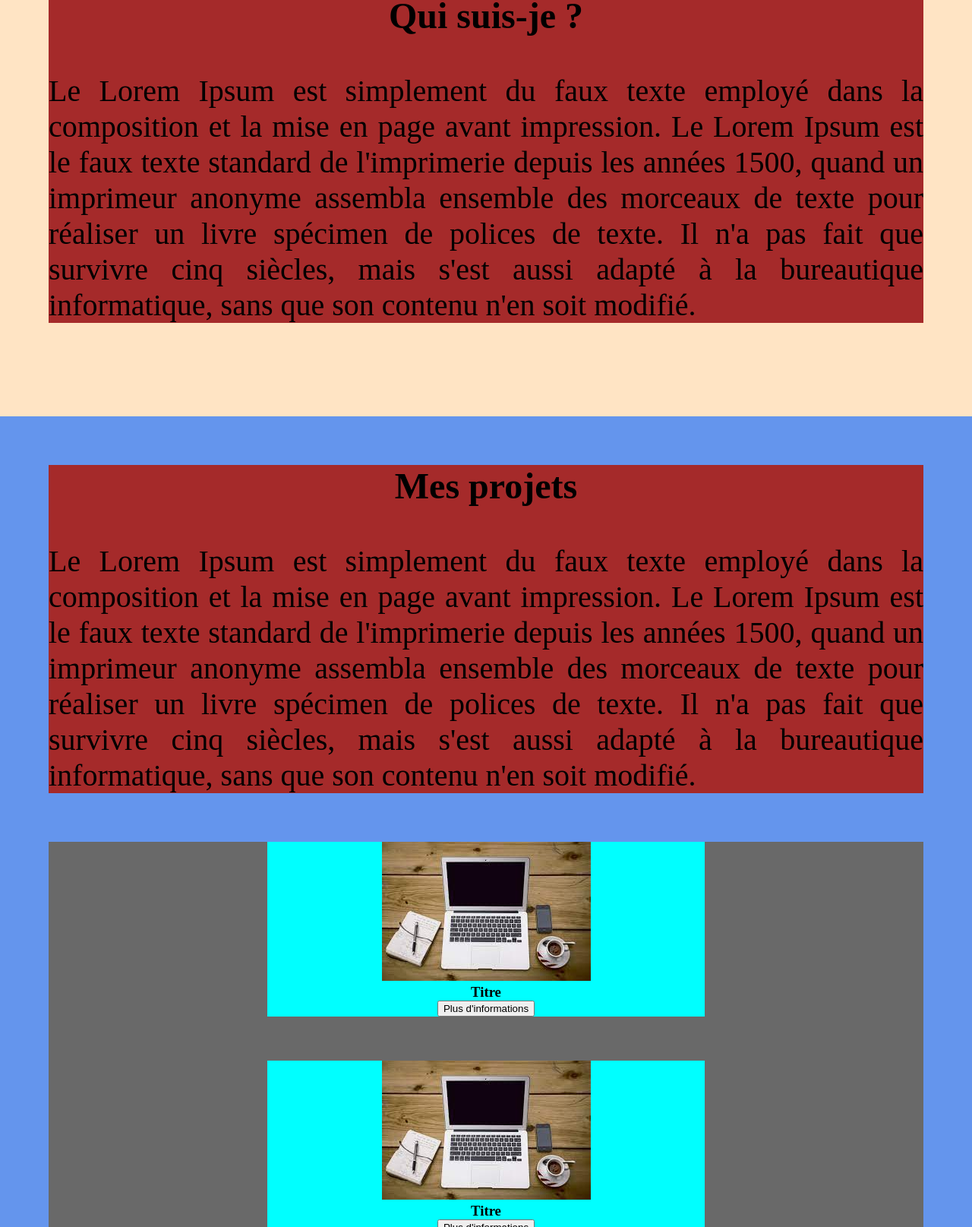
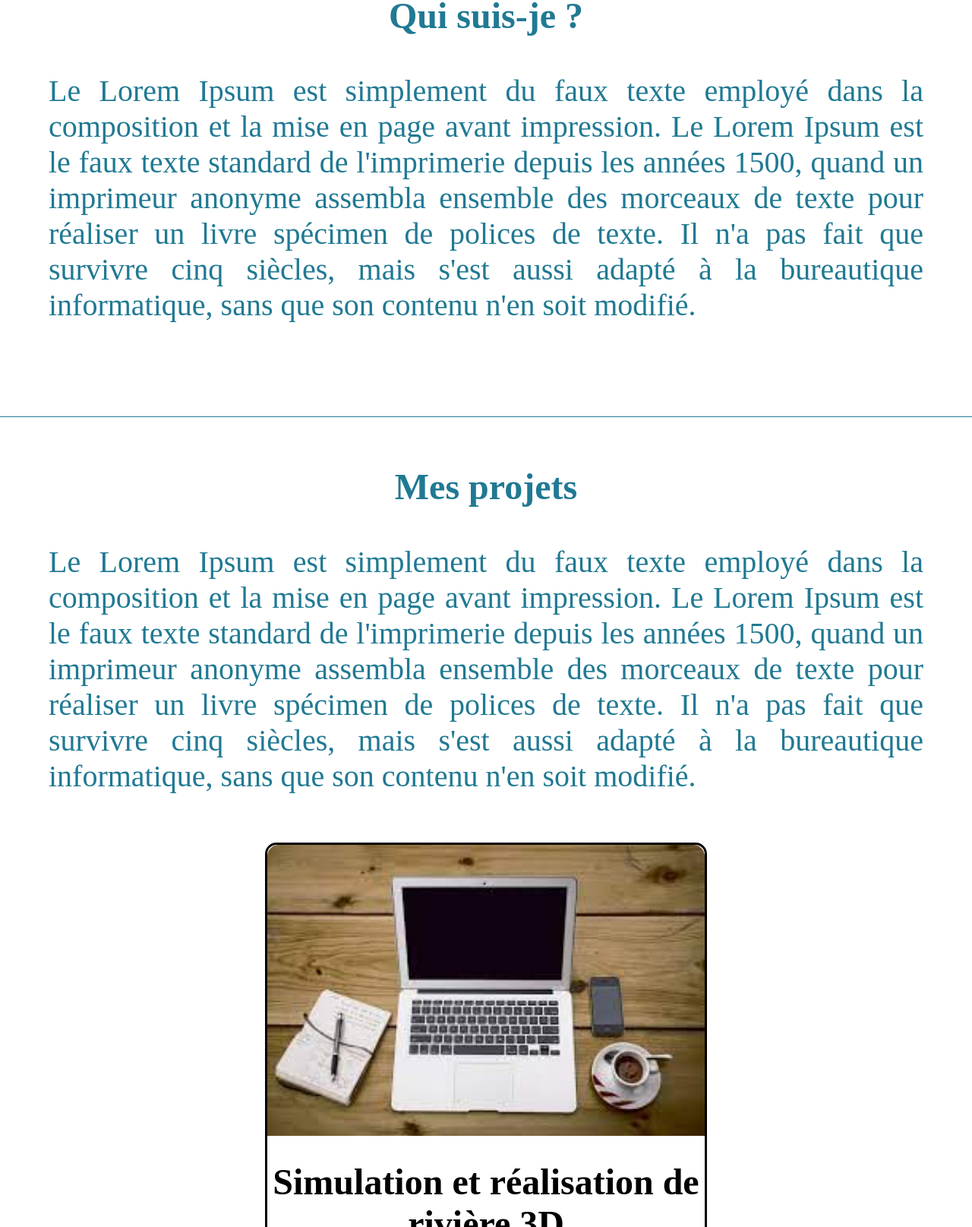
Before and after one commit to nico11092/Web_site, a plain HTML site: page index.html in a window 1280 px wide. Shown: the part 826-2441 px from the top of the page at 76% size. Drawn offline with Linux system fonts and the light colour scheme.

Commit message:
third commit

```diff
--- a/index.html
+++ b/index.html
@@ -85,21 +85,35 @@
                     <div class="cart">
                         <img src="assets/images/carrousel_0.jfif"/>
                         <div class="info_cart">
-                            <h3>Titre</h3>
+                            <h3>Simulation et réalisation de rivière 3D</h3>
                             <button>Plus d'informations</button>
                         </div>
                     </div>
                     <div class="cart">
                         <img src="assets/images/carrousel_0.jfif"/>
                         <div class="info_cart">
-                            <h3>Titre</h3>
+                            <h3>Logiciel de réservation</h3>
+                            <button>Plus d'informations</button>
+                        </div>
+                    </div>
+                    <div class="cart">
+                        <img src="assets/images/carrousel_0.jfif"/>
+                        <div class="info_cart">
+                            <h3>Titre hjouief iufhio ftydr </h3>
+                            <button>Plus d'informations</button>
+                        </div>
+                    </div>
+                    <div class="cart">
+                        <img src="assets/images/carrousel_0.jfif"/>
+                        <div class="info_cart">
+                            <h3>Titre hjouief iufhio ftydr </h3>
                             <button>Plus d'informations</button>
                         </div>
                     </div>
                 </div>
             </div>
             <div id="section3" class="container3">
-
+                <p>Contact</p>
             </div>
         </div>
 
--- a/style.css
+++ b/style.css
@@ -10,7 +10,7 @@ html, body{
   align-items: center;
   height: 170px;
   padding: 0 20px;
-  background-color: lightblue;
+  background-color: #207993;
   position: relative;
 }
 
@@ -48,13 +48,13 @@ html, body{
   float: right;
   text-decoration: none;
   font-size: 2.5em;
-  color: black;
+  color: #207993;
   display: block;
   transition: 0.3s;
 }
 
 .navbar .menu .sidenav a:hover {
-  color: #111;
+  color: #207993;
 }
 
 .navbar .menu .sidenav ul {
@@ -80,7 +80,7 @@ html, body{
   display: block;
   width: 80px;
   height: 13px;
-  background-color: black;
+  background-color: white;
   margin: 11px 0;
   border-radius: 25px;
 }
@@ -134,7 +134,7 @@ html, body{
 
 .container .container1{
   display: block;
-  background-color: bisque;
+  background-color: white;
   width: 100%;
 }
 
@@ -151,7 +151,6 @@ html, body{
 }
 
 .container .container1 .presentation{
-  background-color: brown;
   width: 90%;
   margin: auto;
   margin-top: 5%;
@@ -159,22 +158,23 @@ html, body{
 }
 
 .container .container1 .presentation h3{
+  color: #207993;
   text-align: center;
   font-size: 3em;
 }
 
 .container .container1 .presentation p{
+  color: #207993;
   text-align: justify;
   font-size: 2.5em;
 }
 
 .container .container2{
-  background-color:cornflowerblue;
+  border-top: 1px solid #207993;
   width: 100%;
 }
 
 .container .container2 .presentation{
-  background-color: brown;
   width: 90%;
   margin: auto;
   margin-top: 5%;
@@ -184,16 +184,17 @@ html, body{
 .container .container2 .presentation h3{
   text-align: center;
   font-size: 3em;
+  color: #207993;
 }
 
 .container .container2 .presentation p{
   text-align: justify;
   font-size: 2.5em;
+  color: #207993;
 }
 
 .container .container2 .project{
   display: block;
-  background-color:dimgray;
   width: 90%;
   margin: auto;
   margin-top: 5%;
@@ -201,16 +202,40 @@ html, body{
 
 .container .container2 .project .cart{
   display: block;
-  background-color: aqua;
+  height: 570px;
   width: 50%;
   margin: auto;
   margin-bottom: 5%;
   text-align: center;
+  border-radius: 15px;
+  border: solid;
+}
+
+.container .container2 .project .cart img{
+  width: 100%;
+  margin-bottom: 5%;
+  border-top-right-radius: 15px;
+  border-top-left-radius: 15px;
 }
 
 .container .container2 .project .cart .info_cart h3{
   margin-top: 0px;
-  margin-bottom: 0px;
+  margin-bottom: 5%;
+  font-size: 3em;
+  text-align: center;
+  justify-content: center;
+}
+
+.container .container2 .project .cart .info_cart button{
+  width: 70%;
+  font-size: 2em;
+  margin-bottom: 5px;
+
+
+  background-color: white;
+  color: black;
+  border: 2px solid #207993;
+  border-radius: 15px;
 }
 
 .container .container3{
```
